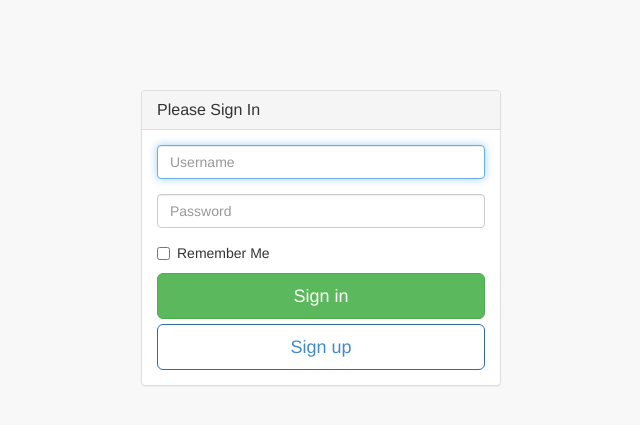
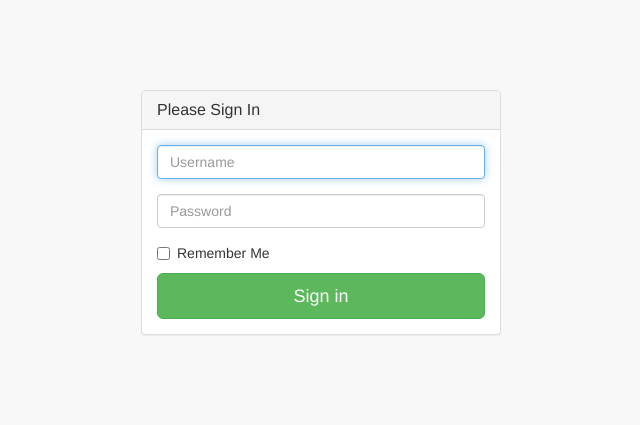
Before and after one commit to oskgeek/xmccamp, a Django app: page / in a window 1280 px wide. Shown: the top 425 px of the page, without its empty margins (319-959 px from the left). Run offline with Django 3.2, Linux system fonts and the light colour scheme; parts of the project's set-up code (start-up, migrations or seed data) failed here and were passed over; some libraries are stand-ins or nearby versions.

Commit message:
signup button removed fro login page

```diff
--- a/xmccamp/controller/templates/controller/pages/login.html
+++ b/xmccamp/controller/templates/controller/pages/login.html
@@ -58,7 +58,7 @@
                                 </div>
                                 <!-- Change this to a button or input when using this as a form -->
                                 <input id="signin" class="btn btn-lg btn-success btn-block ripple-effect" type="button" name="Submit" alt="sign in" value="Sign in"/>
-                                <a id="signup" href="/signup" name="signup" class="btn btn-outline btn-primary btn-lg btn-block ripple-effect">Sign up</a>
+                                <!-- <a id="signup" href="/signup" name="signup" class="btn btn-outline btn-primary btn-lg btn-block ripple-effect">Sign up</a> -->
                             </fieldset>
                         </form>
                     </div>
```
